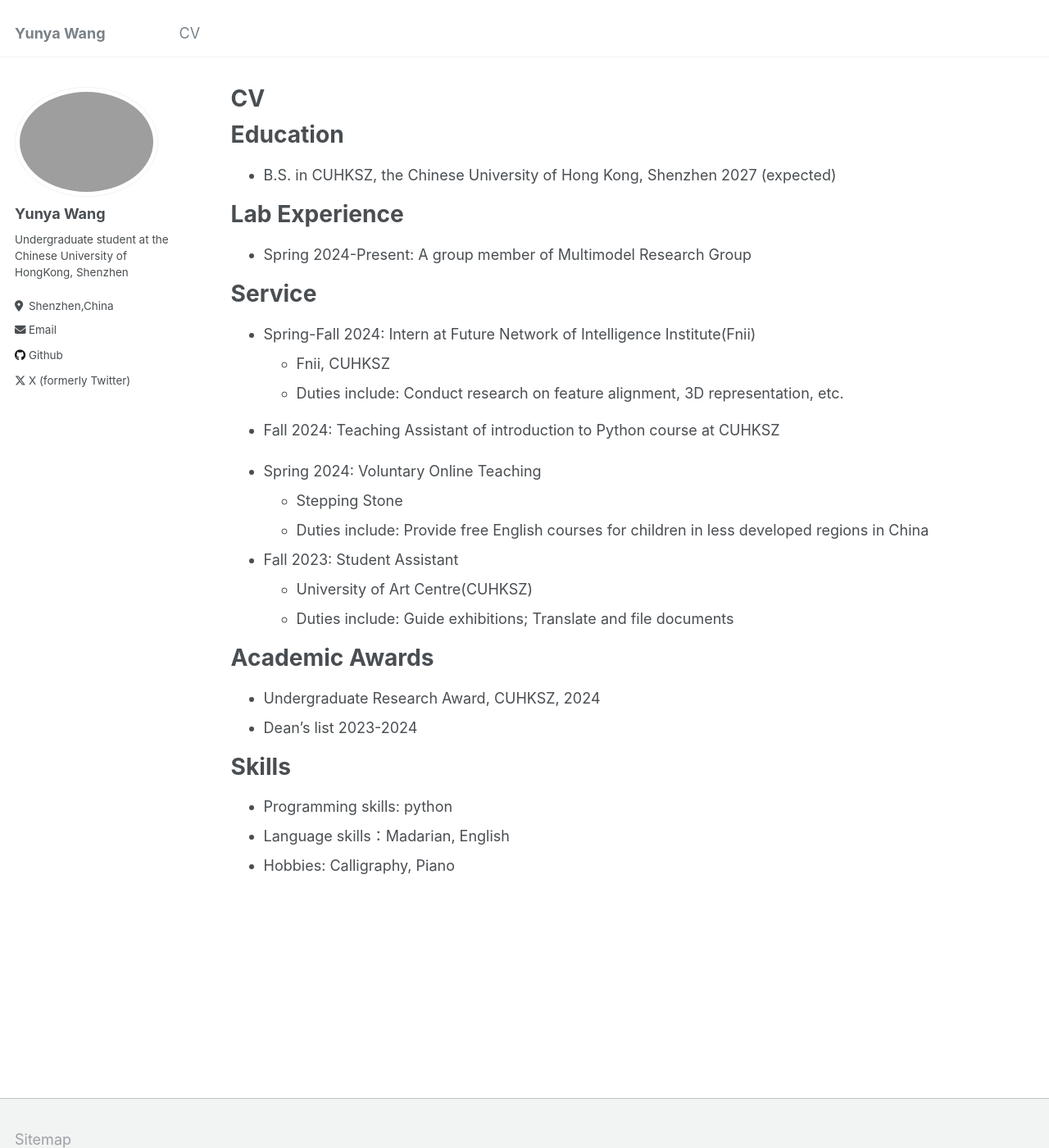
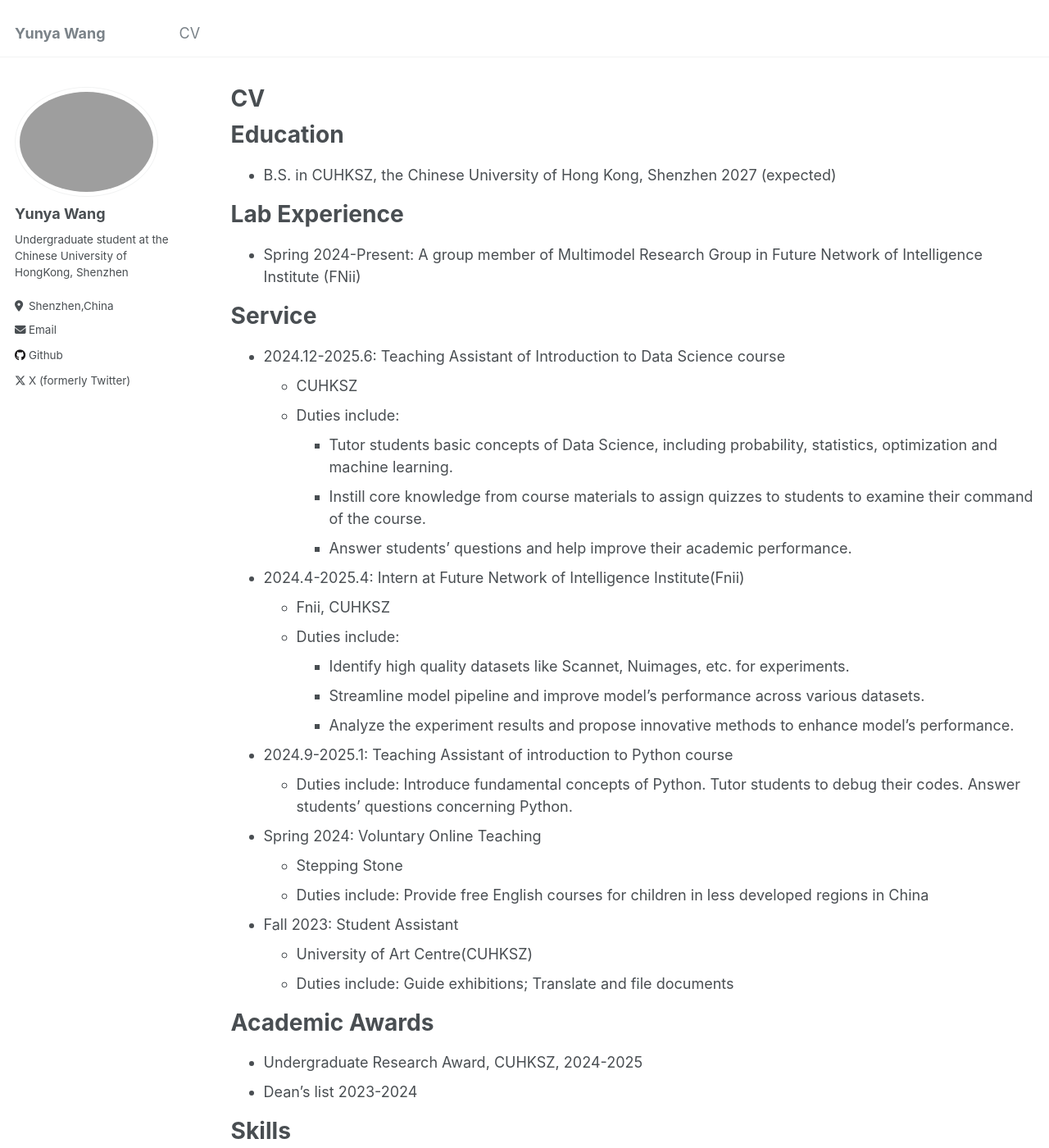
Before and after one commit to Eureka-wong/eureka-wong.github.io, a Jekyll site: the page built from _pages/cv.md, in a window 1280 px wide and 1400 px high. Shown: the whole window at 82% size. Built offline with Jekyll 4.4.1, drawn with Linux system fonts in a browser that asks for light colours; some of the changed text lies outside the part shown.

Commit message:
Update cv.md

```diff
--- a/_pages/cv.md
+++ b/_pages/cv.md
@@ -16,16 +16,27 @@ Education
 
 Lab Experience
 ======
-* Spring 2024-Present: A group member of Multimodel Research Group
+* Spring 2024-Present: A group member of Multimodel Research Group in Future Network of Intelligence Institute (FNii)
 
 
 Service
 ======
-* Spring-Fall 2024: Intern at Future Network of Intelligence Institute(Fnii)
+* 2024.12-2025.6: Teaching Assistant of Introduction to Data Science course
+  * CUHKSZ
+  * Duties include:
+      * Tutor students basic concepts of Data Science, including probability, statistics, optimization and machine learning.
+      * Instill core knowledge from course materials to assign quizzes to students to examine their command of the course.
+      * Answer students' questions and help improve their academic performance.
+
+* 2024.4-2025.4: Intern at Future Network of Intelligence Institute(Fnii)
   * Fnii, CUHKSZ
-  * Duties include: Conduct research on feature alignment, 3D representation, etc.
+  * Duties include:
+      * Identify high quality datasets like Scannet, Nuimages, etc. for experiments.
+      * Streamline model pipeline and improve model's performance across various datasets.
+      * Analyze the experiment results and propose innovative methods to enhance model's performance.
 
-* Fall 2024: Teaching Assistant of introduction to Python course at CUHKSZ
+* 2024.9-2025.1: Teaching Assistant of introduction to Python course
+  * Duties include: Introduce fundamental concepts of Python. Tutor students to debug their codes. Answer students' questions concerning Python.
 
 * Spring 2024: Voluntary Online Teaching
   * Stepping Stone
@@ -37,11 +48,11 @@ Service
 
 **Academic Awards**
 ======
-* Undergraduate Research Award, CUHKSZ, 2024
+* Undergraduate Research Award, CUHKSZ, 2024-2025
 * Dean's list 2023-2024
 
 Skills
 ======
-* Programming skills: python
+* Programming skills: Python (have a good command of tool libraries like pandas, numpy, sklearn, matplotlib, pytorch etc.), JAVA, Matlab, Markdown, R, SQL, LaTeX etc.
 * Language skills：Madarian, English
 * Hobbies: Calligraphy, Piano
```
